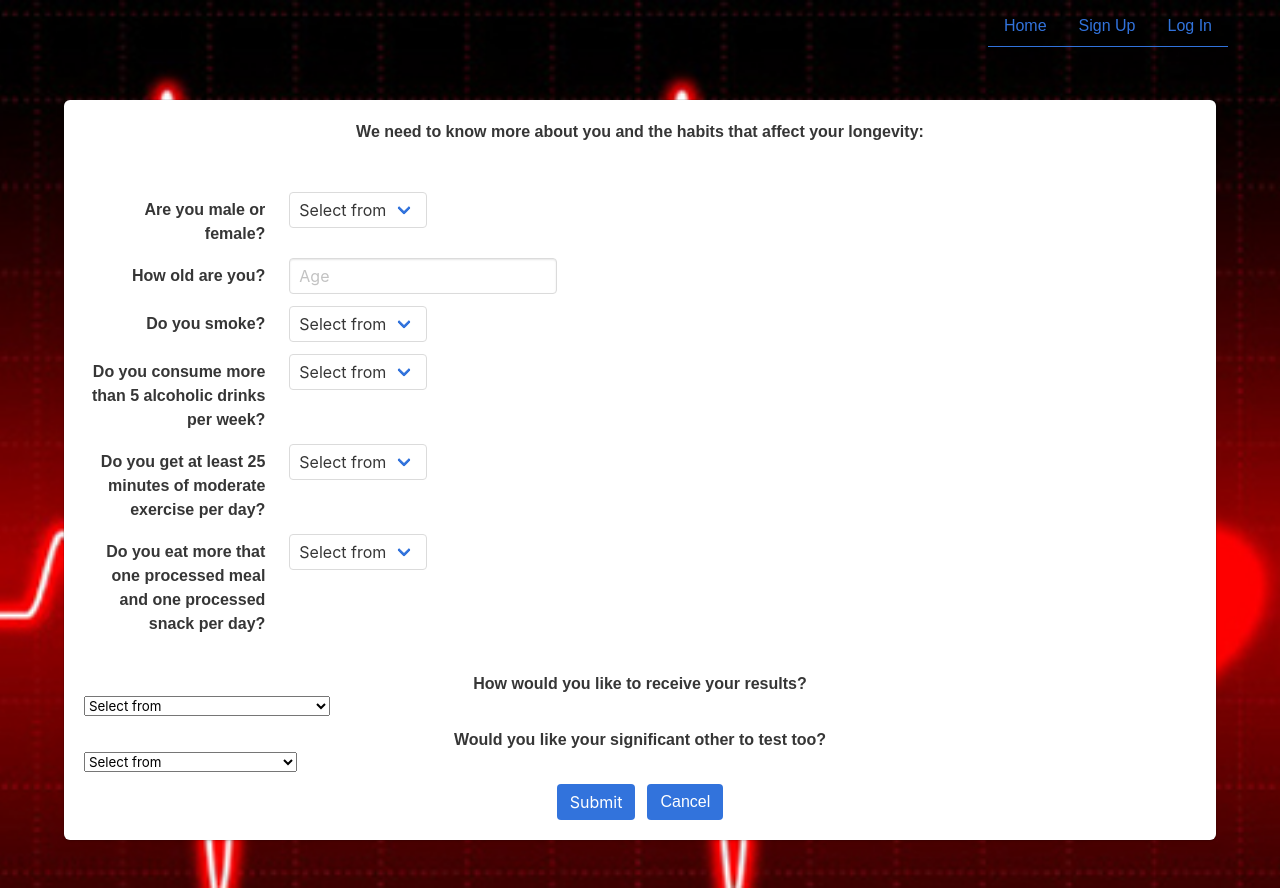
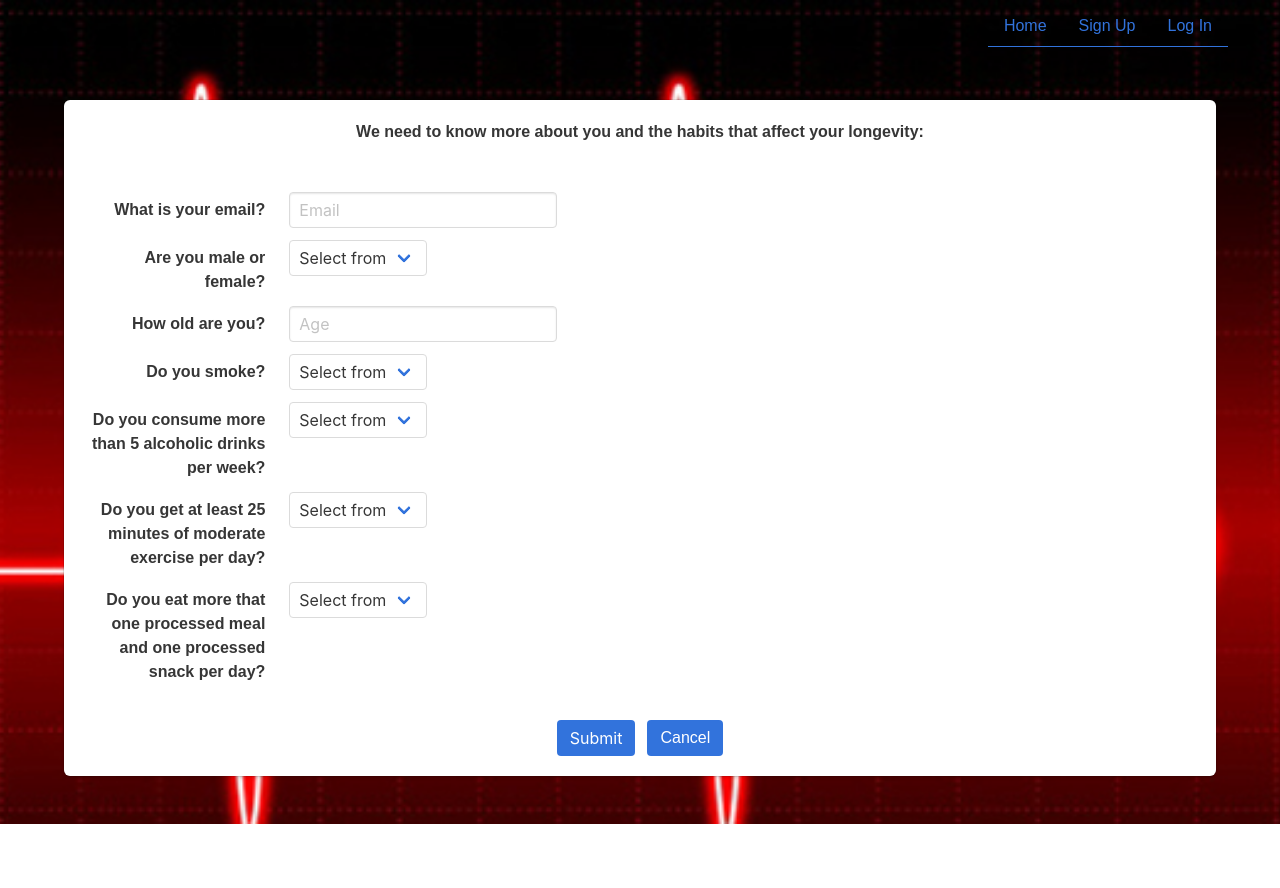
Before and after one commit to hayleeb13/Project-3, a React (Create React App) app in the folder client/: page /survey in a window 1280 px wide. After the commit the page ends 824 px from the top, so only its background shows below. Built offline with nearby package versions, Linux system fonts and the light colour scheme.

Commit message:
Added maps page

```diff
--- a/client/src/App.js
+++ b/client/src/App.js
@@ -6,6 +6,7 @@ import Login from "./components/Login";
 import Home from "./components/Home";
 import Results from "./components/Results";
 import Signup from "./components/Signup";
+import Map from "./components/Map";
 
 function App() {
   return (
@@ -16,6 +17,7 @@ function App() {
       <Route exact path="/results" component={Results} />
       <Route exact path="/login" component={Login} />
       <Route exact path="/signup" component={Signup} />
+      <Route exact path="/map" component={Map} />
 </Router>
   )
 }
--- /dev/null
+++ b/client/src/components/Map/index.js
@@ -0,0 +1,14 @@
+import React, { Component } from "react";
+import Nav from "../Nav/index.js";
+
+class Maps extends Component {
+  render() {
+  return (
+    <section className="hero is-fullheight is-default is-bold">
+      <Nav />
+    </section>
+  );
+  }
+}
+
+export default Maps;
--- a/client/src/components/Results/index.js
+++ b/client/src/components/Results/index.js
@@ -2,7 +2,7 @@ import React from "react";
 import "../Results/style.css";
 import Nav from "../Nav/index.js";
 import { Link } from "react-router-dom";
-import newExpiration from "../Survey/index";
+import obj from "../Survey/index";
 
 function Results() {
   return (
@@ -15,7 +15,7 @@ function Results() {
               <div className="box has-text-centered" style={{ fontSize: 50 }}>
                 <strong>Years Left!</strong>
                 <br />
-                <strong style={{ color: "red" }}>{newExpiration}</strong>
+                <strong style={{ color: "red" }}>{ obj.expiration }</strong>
                 <br />
               </div>
             </div>
@@ -30,7 +30,9 @@ function Results() {
                 </div>
                 <br />
                 <br />
+                <Link to="Map" target="_blank">
                 <div className="gyms button is-warning">Find nearby gyms</div>
+                </Link>
               </div>
             </div>
           </div>
--- a/client/src/components/Survey/index.js
+++ b/client/src/components/Survey/index.js
@@ -6,6 +6,7 @@ import axios from "axios";
 
 class Survey extends Component {
   state = {
+    email: "",
     gender: "",
     age: "",
     smoke: "",
@@ -26,6 +27,7 @@ class Survey extends Component {
 
   handleFormSubmit = event => {
     event.preventDefault();
+    var email = document.getElementById("email").value;
     var gender = document.getElementById("gender").value;
     var age = document.getElementById("age").value;
     var smoke = document.getElementById("smoke").value;
@@ -33,33 +35,26 @@ class Survey extends Component {
     var exercise = document.getElementById("exercise").value;
     var diet = document.getElementById("diet").value;
 
+    if (email === "") {
+      alert("Fill out your email!");
+    }
     if (gender === "Select from") {
       alert("Fill out your gender!");
-      console.log("1", this.state.gender)
     }
     else if (age  === "") {
       alert("Fill out your age!");
-      console.log("2", this.state.age)
     }
     else if (smoke  === "Select from") {
       alert("Fill out if you smoke!");
-      console.log("3", this.state.smoke)
-
     }
     else if (drink  === "Select from") {
       alert("Fill out if you drink!");
-      console.log("4", this.state.drink)
-
     }
     else if (exercise  === "Select from") {
       alert("Fill out your exercise habits!");
-      console.log("5", this.state.exercise)
-
     }
     else if (diet === "Select from") {
       alert("Fill out your eating habits!");
-      console.log("6", this.state.diet)
-
     }else {
 
       var expiration = 0;
@@ -86,6 +81,7 @@ class Survey extends Component {
       console.log(expiration);
 
       this.setState({
+        email: email,
         gender: gender,
         age: age,
         smoke: smoke,
@@ -96,19 +92,10 @@ class Survey extends Component {
       });
 
       const obj = {
-        gender: gender,
-        age: age,
-        smoke: smoke,
-        drink: drink,
-        exercise: exercise,
-        diet: diet,
+        email: email,
         expiration: expiration
       };
-
-      console.log(obj.expiration);
-      var newExpiration = obj.expiration;
-      console.log(newExpiration);
-
+      console.log(obj);
       this.props.history.push("/Results");
 
       axios.post('http://localhost:3000/project-3/', obj)
@@ -134,6 +121,24 @@ class Survey extends Component {
               <br />
               <div className="field is-horizontal">
                 <div className="field-label is-normal">
+                  <label className="label">What is your email?</label>
+                </div>
+                <div className="field-body">
+                  <div className="field is-narrow">
+                    <div className="control">
+                      <input
+                        className="input"
+                        onChange={this.handleInputChange}
+                        type="String"
+                        placeholder="Email"
+                        id="email"
+                      />
+                    </div>
+                  </div>
+                </div>
+              </div>
+              <div className="field is-horizontal">
+                <div className="field-label is-normal">
                   <label className="label">Are you male or female?</label>
                 </div>
                 <div className="field-body">
@@ -143,7 +148,6 @@ class Survey extends Component {
                         <select
                           name={"gender"}
                           onChange={this.handleInputChange}
-                          value={this.state.gender}
                           id="gender"
                           >
                           return (
@@ -175,7 +179,6 @@ class Survey extends Component {
                     <div className="control">
                       <input
                         className="input"
-                        value={this.state.age}
                         onChange={this.handleInputChange}
                         type="number"
                         placeholder="Age"
@@ -196,7 +199,6 @@ class Survey extends Component {
                       <select
                           name={"smoke"}
                           onChange={this.handleInputChange}
-                          value={this.state.smoke}
                           id="smoke"
                           >
                           return (
@@ -232,7 +234,6 @@ class Survey extends Component {
                       <select
                           name={"drink"}
                           onChange={this.handleInputChange}
-                          value={this.state.drink}
                           id="drink"
                           >
                           return (
@@ -268,7 +269,6 @@ class Survey extends Component {
                       <select
                           name={"exercise"}
                           onChange={this.handleInputChange}
-                          value={this.state.exercise}
                           id="exercise"
                           >
                           return (
@@ -305,7 +305,6 @@ class Survey extends Component {
                       <select
                           name={"diet"}
                           onChange={this.handleInputChange}
-                          value={this.state.diet}
                           id="diet"
                           >
                           return (
@@ -329,7 +328,7 @@ class Survey extends Component {
                 </div>
               </div>
               <br />
-              <h1>
+{/*              <h1>
                 <strong>How would you like to receive your results?</strong>
               </h1>
               <div className="field is-text-centered">
@@ -347,7 +346,7 @@ class Survey extends Component {
                     </div>
                   </div>
                 </div>
-              </div>
+</div>
               <h1>
                 <strong>
                   Would you like your significant other to test too?
@@ -369,7 +368,7 @@ class Survey extends Component {
                     </div>
                   </div>
                 </div>
-              </div>
+</div>*/}
 
               <div className="field is-grouped is-grouped-centered">
               <div className="control" id="submit">
--- a/package.json
+++ b/package.json
@@ -20,6 +20,7 @@
   },
   "dependencies": {
     "express": "^4.16.3",
+    "google-maps-react": "^2.0.2",
     "if-env": "^1.0.4",
     "mongoose": "^5.6.7",
     "react-bulma-components": "^2.3.0"
```
Also changed, not shown: 1 other file (tests, documents, lock files or other folders).
